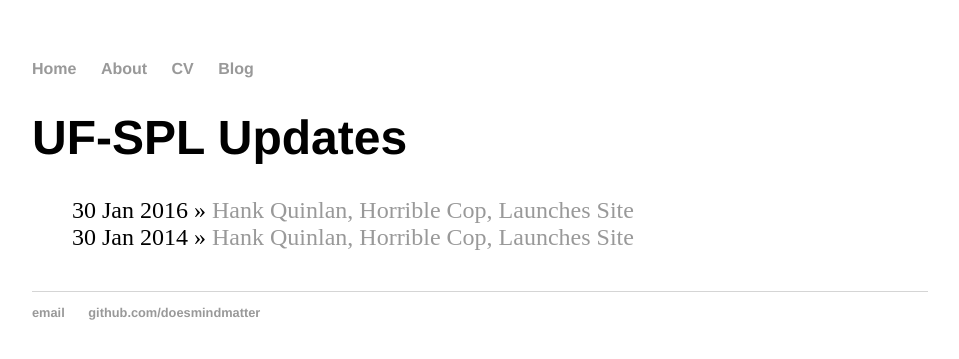
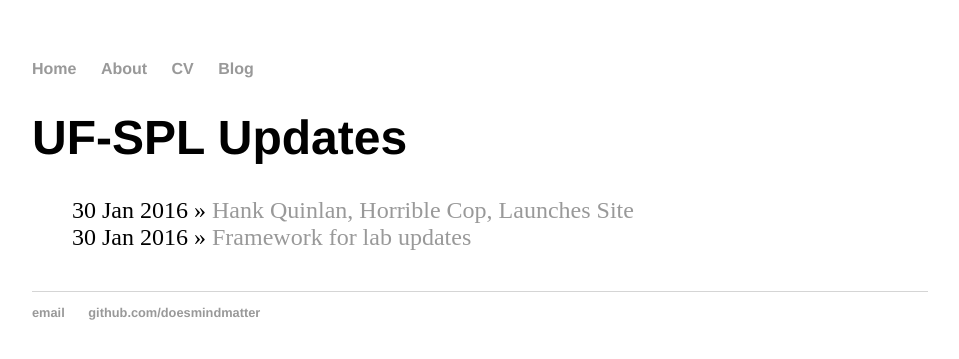
Before and after one commit to doesmindmatter/uf-sensory-lab, a Jekyll site: the page built from blog/index.html, in a window 1280 px wide. Shown: the top 359 px of the page, without its empty margins (160-1119 px from the left). Built offline with Jekyll 4.4.1, drawn with Linux system fonts in a browser that asks for light colours; part of the change alters nothing that is shown.

Commit message:
Update 2014-04-30-hank-quinlan-site-launched.md

```diff
--- a/_posts/2014-04-30-hank-quinlan-site-launched.md
+++ b/_posts/2014-04-30-hank-quinlan-site-launched.md
@@ -1,8 +1,7 @@
 ---
 layout: post
-title: "Hank Quinlan, Horrible Cop, Launches Site"
-date: 2014-01-30
+title: "Framework for lab updates"
+date: 2016-01-30
 ---
 
-Well. Finally got around to putting this old website together. Neat thing about it - powered by [Jekyll](http://jekyllrb.com) and I can use Markdown to author my posts. It actually is a lot easier than I thought it was going to be.
-Note the file extension .md stan
+This is the first page of a series of updates to the site.
```
